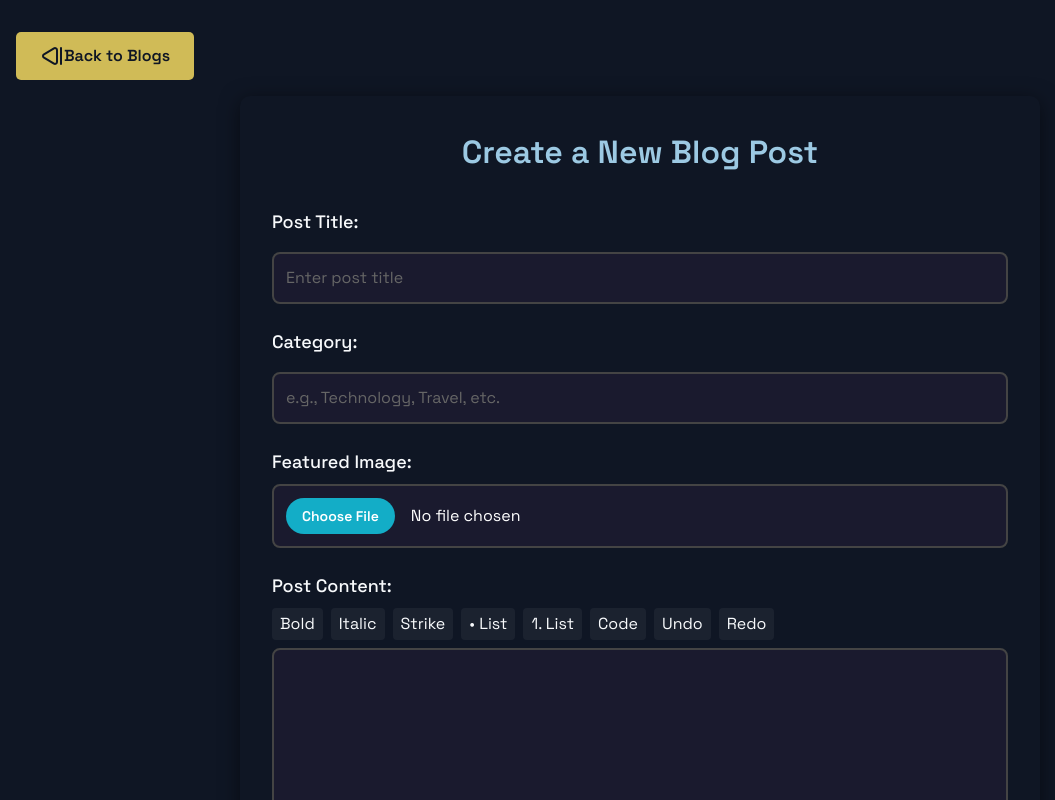
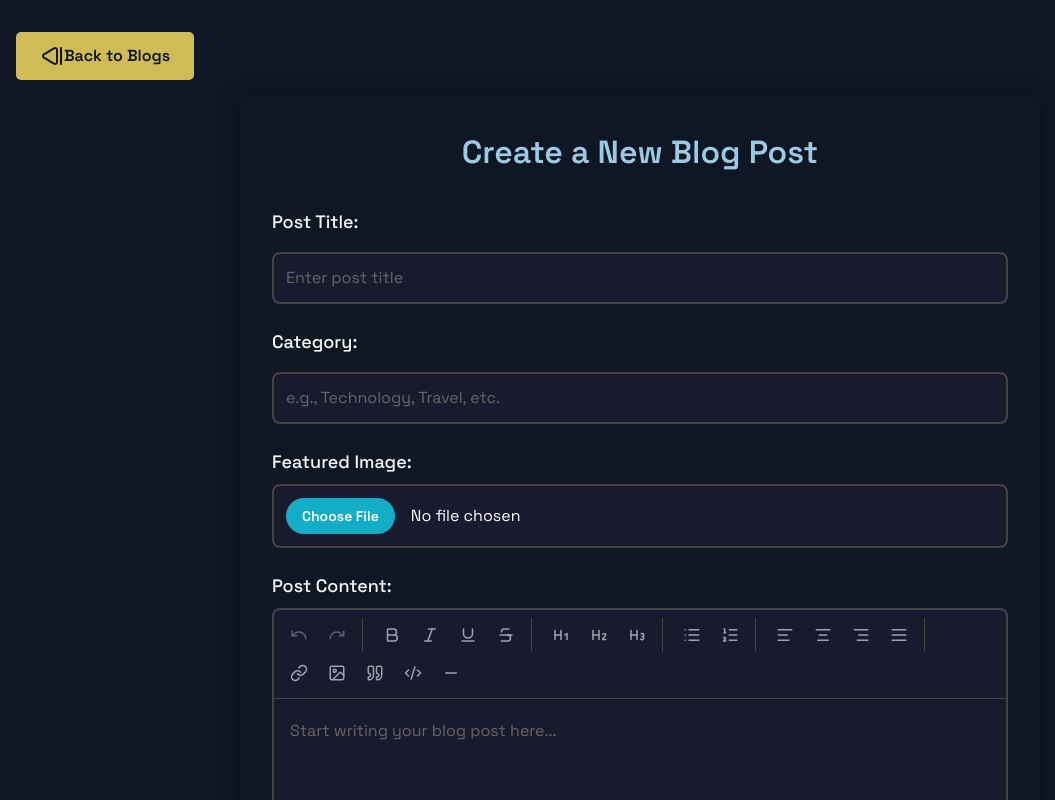
Before and after one commit to KHATRIRAMESH/portfolio, a Next.js app: page /admin/create-blog in a window 1280 px wide. Shown: the top 800 px of the page, without its empty margins (0-1055 px from the left). Built offline with nearby package versions, Linux system fonts and the light colour scheme; sample sign-in values are in the browser's storage.

Commit message:
editor fix

```diff
--- a/src/app/admin/(blog)/create-blog/page.js
+++ b/src/app/admin/(blog)/create-blog/page.js
@@ -6,7 +6,6 @@ import { Label } from "@/components/ui/label";
 import { useRouter } from "next/navigation";
 import { toast, ToastContainer } from "react-toastify";
 import "react-toastify/dist/ReactToastify.css";
-import Header from "@/components/Header/Header";
 import TiptapEditor from "@/components/Editor/TiptapEditor";
 import { StepBack } from "lucide-react";
 import Link from "next/link";
@@ -199,7 +198,7 @@ const CreatePost = () => {
               Post Content:
             </Label>
             <div className="mt-2">
-              <TiptapEditor value={content} onChange={setContent} />
+              <TiptapEditor content={content} onChange={setContent} />
             </div>
           </div>
 
--- a/src/app/admin/(blog)/edit-blog/[id]/page.js
+++ b/src/app/admin/(blog)/edit-blog/[id]/page.js
@@ -215,7 +215,7 @@ const EditPost = ({ params }) => {
           <div>
             <Label className="text-lg">Post Content:</Label>
             <div className="mt-2">
-              <TiptapEditor value={content} onChange={setContent} />
+              <TiptapEditor content={content} onChange={setContent} />
             </div>
           </div>
 
--- a/src/app/blogs/page.js
+++ b/src/app/blogs/page.js
@@ -1,6 +1,8 @@
-'use client';
+"use client";
 
-import Blogs from '@/components/Blogs/Blogs';
+import Blogs from "@/components/Blogs/Blogs";
+import Button from "@/components/Button";
+import Link from "next/link";
 
 export default function BlogsPage() {
   return (
--- a/src/app/globals.css
+++ b/src/app/globals.css
@@ -50,3 +50,40 @@
     color: hsl(var(--foreground));
   }
 }
+
+/* Tiptap / ProseMirror basics */
+.ProseMirror {
+  outline: none;
+  white-space: pre-wrap;
+  word-break: break-word;
+}
+
+/* Dark mode friendly prose classes (using Tailwind prose) */
+.prose-invert {
+  color: #e5e7eb; /* text-gray-200 */
+}
+
+.prose-invert h1,
+.prose-invert h2,
+.prose-invert h3 {
+  color: #9cc9e3; /* your accent color */
+}
+
+.prose-invert strong {
+  color: #fff;
+}
+
+.prose-invert code {
+  background-color: #1a1a2e;
+  padding: 0.2rem 0.4rem;
+  border-radius: 0.25rem;
+}
+
+/* Placeholder */
+.ProseMirror p.is-empty:first-child::before {
+  content: attr(data-placeholder);
+  float: left;
+  color: #666;
+  pointer-events: none;
+  height: 0;
+}
--- a/src/components/Editor/TiptapEditor.jsx
+++ b/src/components/Editor/TiptapEditor.jsx
@@ -1,111 +1,64 @@
 "use client";
 
-import React, { useEffect } from "react";
-import { EditorContent, useEditor } from "@tiptap/react";
+import { useEditor, EditorContent } from "@tiptap/react";
 import StarterKit from "@tiptap/starter-kit";
+import Image from "@tiptap/extension-image";
+import Link from "@tiptap/extension-link";
+import Underline from "@tiptap/extension-underline";
+import TextAlign from "@tiptap/extension-text-align";
+import Placeholder from "@tiptap/extension-placeholder";
+import Toolbar from "./Toolbar";
 
-/**
- * Tiptap Editor Component
- *
- * Props:
- * - value: initial JSON content (object) or null
- * - onChange: (json) => void
- * - editable: boolean (default true)
- * - className: wrapper class
- */
-export default function TiptapEditor({
-  value = null,
-  onChange,
-  editable = true,
-  className = "",
-}) {
+const TiptapEditor = ({ content, onChange }) => {
   const editor = useEditor({
-    extensions: [StarterKit],
-    content: value || undefined,
-    editable,
+    extensions: [
+      StarterKit.configure({
+        heading: {
+          levels: [1, 2, 3],
+        },
+      }),
+      Image.configure({
+        inline: true,
+        allowBase64: true,
+      }),
+      Link.configure({
+        openOnClick: false,
+        autolink: true,
+      }),
+      Underline,
+      TextAlign.configure({
+        types: ["heading", "paragraph"],
+      }),
+      Placeholder.configure({
+        placeholder: "Start writing your blog post here...",
+      }),
+    ],
+    content: content,
+    editorProps: {
+      attributes: {
+        class:
+          "prose prose-invert max-w-none focus:outline-none min-h-[300px] px-4 py-3 text-[#e2e8f0] [&_p]:my-2 [&_h1]:text-3xl [&_h2]:text-2xl [&_h3]:text-xl [&_ul]:list-disc [&_ul]:ml-4 [&_ol]:list-decimal [&_ol]:ml-4 [&_a]:text-blue-400 [&_a]:underline cursor-text",
+      },
+    },
+    onUpdate: ({ editor }) => {
+      if (onChange) {
+        onChange(editor.getHTML());
+      }
+    },
     immediatelyRender: false,
-    autofocus: false,
-    onUpdate: ({ editor }) => {
-      const json = editor.getJSON();
-      onChange && onChange(json);
-    },
   });
 
-  useEffect(() => {
-    if (!editor) return;
-    // If external value changes, update editor content
-    if (value) editor.commands.setContent(value);
-    else editor.commands.clearContent();
-  }, [value, editor]);
-
   return (
-    <div className={`tiptap-wrapper ${className}`}>
-      <div className="tiptap-toolbar flex gap-2 mb-2">
-        {/* Basic toolbar examples */}
-        <button
-          type="button"
-          className="px-2 py-1 bg-white/5 rounded"
-          onClick={() => editor?.chain().focus().toggleBold().run()}
-          disabled={!editor?.can().chain().focus().toggleBold().run()}
-        >
-          Bold
-        </button>
-        <button
-          type="button"
-          className="px-2 py-1 bg-white/5 rounded"
-          onClick={() => editor?.chain().focus().toggleItalic().run()}
-          disabled={!editor?.can().chain().focus().toggleItalic().run()}
-        >
-          Italic
-        </button>
-        <button
-          type="button"
-          className="px-2 py-1 bg-white/5 rounded"
-          onClick={() => editor?.chain().focus().toggleStrike().run()}
-          disabled={!editor?.can().chain().focus().toggleStrike().run()}
-        >
-          Strike
-        </button>
-        <button
-          type="button"
-          className="px-2 py-1 bg-white/5 rounded"
-          onClick={() => editor?.chain().focus().toggleBulletList().run()}
-        >
-          • List
-        </button>
-        <button
-          type="button"
-          className="px-2 py-1 bg-white/5 rounded"
-          onClick={() => editor?.chain().focus().toggleOrderedList().run()}
-        >
-          1. List
-        </button>
-        <button
-          type="button"
-          className="px-2 py-1 bg-white/5 rounded"
-          onClick={() => editor?.chain().focus().toggleCodeBlock().run()}
-        >
-          Code
-        </button>
-        <button
-          type="button"
-          className="px-2 py-1 bg-white/5 rounded"
-          onClick={() => editor?.chain().focus().undo().run()}
-        >
-          Undo
-        </button>
-        <button
-          type="button"
-          className="px-2 py-1 bg-white/5 rounded"
-          onClick={() => editor?.chain().focus().redo().run()}
-        >
-          Redo
-        </button>
-      </div>
-
-      <div className="tiptap-editor prose prose-invert max-w-none bg-[#1a1a2e] p-3 rounded-lg min-h-[200px] border-2 border-[#444]">
-        <EditorContent editor={editor} content={value || undefined} />
+    <div className="border-2 border-[#444] rounded-lg bg-[#1a1a2e] overflow-hidden flex flex-col">
+      <Toolbar editor={editor} />
+      <div
+        className="flex-1 cursor-text"
+        onClick={() => editor?.chain().focus().run()}
+      >
+        <EditorContent editor={editor} className="min-h-[300px]" />
       </div>
     </div>
   );
-}
+};
+
+export default TiptapEditor;
--- /dev/null
+++ b/src/components/Editor/Toolbar.jsx
@@ -0,0 +1,245 @@
+"use client";
+
+import React from "react";
+import {
+  Bold,
+  Italic,
+  Underline,
+  Strikethrough,
+  Heading1,
+  Heading2,
+  Heading3,
+  List,
+  ListOrdered,
+  Quote,
+  Code2,
+  Undo,
+  Redo,
+  AlignLeft,
+  AlignCenter,
+  AlignRight,
+  AlignJustify,
+  Link as LinkIcon,
+  Image as ImageIcon,
+  Minus,
+} from "lucide-react";
+
+const Toolbar = ({ editor }) => {
+  if (!editor) {
+    return null;
+  }
+
+  const addImage = () => {
+    const url = window.prompt("Enter the URL of the image:");
+    if (url) {
+      editor.chain().focus().setImage({ src: url }).run();
+    }
+  };
+
+  const setLink = () => {
+    const previousUrl = editor.getAttributes("link").href;
+    const url = window.prompt("Enter the URL", previousUrl);
+
+    // cancelled
+    if (url === null) {
+      return;
+    }
+
+    // empty
+    if (url === "") {
+      editor.chain().focus().extendMarkRange("link").unsetLink().run();
+      return;
+    }
+
+    // update
+    editor.chain().focus().extendMarkRange("link").setLink({ href: url }).run();
+  };
+
+  const ToolbarButton = ({ onClick, isActive, disabled, children, title }) => (
+    <button
+      onClick={(e) => {
+        e.preventDefault();
+        onClick();
+      }}
+      disabled={disabled}
+      className={`p-2 rounded-md transition-colors ${
+        isActive
+          ? "bg-[#9cc9e3] text-[#0F1624]"
+          : "text-gray-400 hover:bg-[#2a2a3e] hover:text-white"
+      } ${disabled ? "opacity-50 cursor-not-allowed" : ""}`}
+      title={title}
+    >
+      {children}
+    </button>
+  );
+
+  return (
+    <div className="flex flex-wrap gap-1 p-2 bg-[#1a1a2e] border-b border-[#444] rounded-t-lg sticky top-0 z-10 w-full overflow-x-auto">
+      {/* History */}
+      <div className="flex items-center gap-1 border-r border-[#444] pr-2 mr-2">
+        <ToolbarButton
+          onClick={() => editor.chain().focus().undo().run()}
+          disabled={!editor.can().chain().focus().undo().run()}
+          title="Undo"
+        >
+          <Undo size={18} />
+        </ToolbarButton>
+        <ToolbarButton
+          onClick={() => editor.chain().focus().redo().run()}
+          disabled={!editor.can().chain().focus().redo().run()}
+          title="Redo"
+        >
+          <Redo size={18} />
+        </ToolbarButton>
+      </div>
+
+      {/* Basic Formatting */}
+      <div className="flex items-center gap-1 border-r border-[#444] pr-2 mr-2">
+        <ToolbarButton
+          onClick={() => editor.chain().focus().toggleBold().run()}
+          isActive={editor.isActive("bold")}
+          title="Bold"
+        >
+          <Bold size={18} />
+        </ToolbarButton>
+        <ToolbarButton
+          onClick={() => editor.chain().focus().toggleItalic().run()}
+          isActive={editor.isActive("italic")}
+          title="Italic"
+        >
+          <Italic size={18} />
+        </ToolbarButton>
+        <ToolbarButton
+          onClick={() => editor.chain().focus().toggleUnderline().run()}
+          isActive={editor.isActive("underline")}
+          title="Underline"
+        >
+          <Underline size={18} />
+        </ToolbarButton>
+        <ToolbarButton
+          onClick={() => editor.chain().focus().toggleStrike().run()}
+          isActive={editor.isActive("strike")}
+          title="Strikethrough"
+        >
+          <Strikethrough size={18} />
+        </ToolbarButton>
+      </div>
+
+      {/* Headings */}
+      <div className="flex items-center gap-1 border-r border-[#444] pr-2 mr-2">
+        <ToolbarButton
+          onClick={() =>
+            editor.chain().focus().toggleHeading({ level: 1 }).run()
+          }
+          isActive={editor.isActive("heading", { level: 1 })}
+          title="Heading 1"
+        >
+          <Heading1 size={18} />
+        </ToolbarButton>
+        <ToolbarButton
+          onClick={() =>
+            editor.chain().focus().toggleHeading({ level: 2 }).run()
+          }
+          isActive={editor.isActive("heading", { level: 2 })}
+          title="Heading 2"
+        >
+          <Heading2 size={18} />
+        </ToolbarButton>
+        <ToolbarButton
+          onClick={() =>
+            editor.chain().focus().toggleHeading({ level: 3 }).run()
+          }
+          isActive={editor.isActive("heading", { level: 3 })}
+          title="Heading 3"
+        >
+          <Heading3 size={18} />
+        </ToolbarButton>
+      </div>
+
+      {/* Lists & Alignment */}
+      <div className="flex items-center gap-1 border-r border-[#444] pr-2 mr-2">
+        <ToolbarButton
+          onClick={() => editor.chain().focus().toggleBulletList().run()}
+          isActive={editor.isActive("bulletList")}
+          title="Bullet List"
+        >
+          <List size={18} />
+        </ToolbarButton>
+        <ToolbarButton
+          onClick={() => editor.chain().focus().toggleOrderedList().run()}
+          isActive={editor.isActive("orderedList")}
+          title="Ordered List"
+        >
+          <ListOrdered size={18} />
+        </ToolbarButton>
+      </div>
+
+      <div className="flex items-center gap-1 border-r border-[#444] pr-2 mr-2">
+        <ToolbarButton
+          onClick={() => editor.chain().focus().setTextAlign("left").run()}
+          isActive={editor.isActive({ textAlign: "left" })}
+          title="Align Left"
+        >
+          <AlignLeft size={18} />
+        </ToolbarButton>
+        <ToolbarButton
+          onClick={() => editor.chain().focus().setTextAlign("center").run()}
+          isActive={editor.isActive({ textAlign: "center" })}
+          title="Align Center"
+        >
+          <AlignCenter size={18} />
+        </ToolbarButton>
+        <ToolbarButton
+          onClick={() => editor.chain().focus().setTextAlign("right").run()}
+          isActive={editor.isActive({ textAlign: "right" })}
+          title="Align Right"
+        >
+          <AlignRight size={18} />
+        </ToolbarButton>
+        <ToolbarButton
+          onClick={() => editor.chain().focus().setTextAlign("justify").run()}
+          isActive={editor.isActive({ textAlign: "justify" })}
+          title="Justify"
+        >
+          <AlignJustify size={18} />
+        </ToolbarButton>
+      </div>
+
+      {/* Extras */}
+      <div className="flex items-center gap-1">
+        <ToolbarButton
+          onClick={setLink}
+          isActive={editor.isActive("link")}
+          title="Link"
+        >
+          <LinkIcon size={18} />
+        </ToolbarButton>
+        <ToolbarButton onClick={addImage} title="Image">
+          <ImageIcon size={18} />
+        </ToolbarButton>
+        <ToolbarButton
+          onClick={() => editor.chain().focus().toggleBlockquote().run()}
+          isActive={editor.isActive("blockquote")}
+          title="Blockquote"
+        >
+          <Quote size={18} />
+        </ToolbarButton>
+        <ToolbarButton
+          onClick={() => editor.chain().focus().toggleCodeBlock().run()}
+          isActive={editor.isActive("codeBlock")}
+          title="Code Block"
+        >
+          <Code2 size={18} />
+        </ToolbarButton>
+        <ToolbarButton
+          onClick={() => editor.chain().focus().setHorizontalRule().run()}
+          title="Horizontal Rule"
+        >
+          <Minus size={18} />
+        </ToolbarButton>
+      </div>
+    </div>
+  );
+};
+
+export default Toolbar;
```
Also changed, not shown: package.json (+7 -1 lines), src/components/Blogs/Blogs.js (+7 -1 lines), 1 other file (tests, documents, lock files or other folders).
